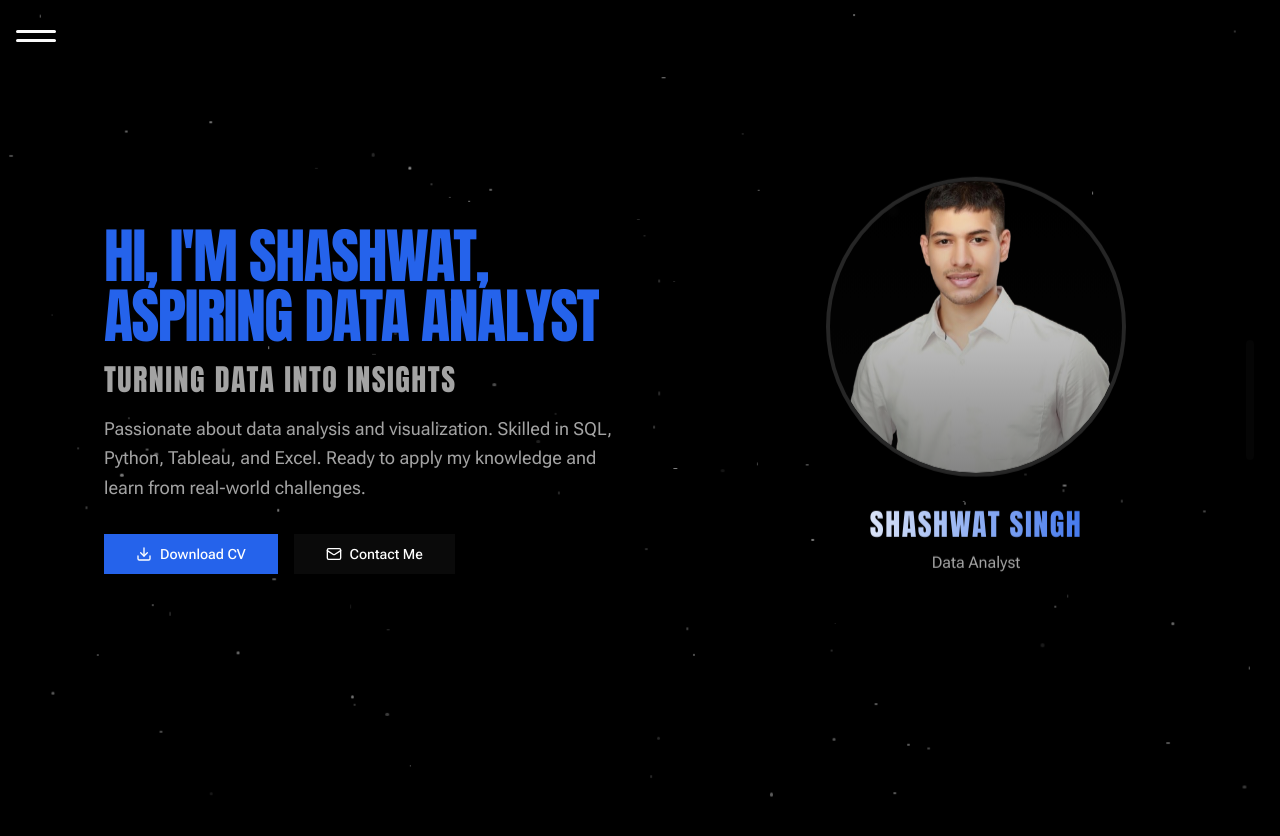
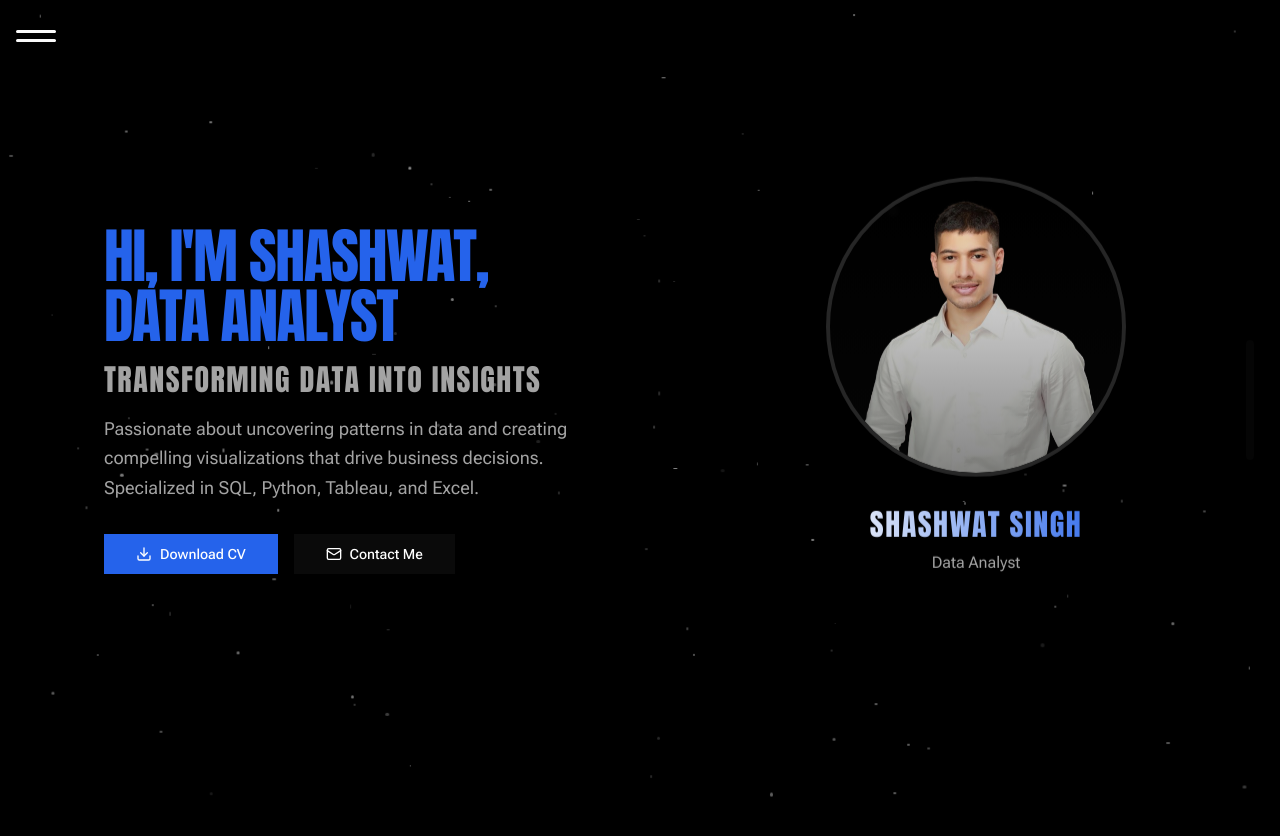
Before and after one commit to ShashwatAnalyst/portfolio.1.0, a React (Vite) app: page / in a window 1280 px wide. Shown: the top 836 px of the page. Built offline with nearby package versions, Linux system fonts and the light colour scheme.

Commit message:
Organize profile image into public/images folder

```diff
--- a/src/components/about-section.tsx
+++ b/src/components/about-section.tsx
@@ -34,8 +34,8 @@ export function AboutSection() {
         <div className="text-center mb-16">
           <h2 className="text-3xl md:text-4xl heading-font mb-4">ABOUT ME</h2>
           <p className="text-muted-foreground text-[18.5px]  max-w-2xl mx-auto leading-relaxed">
-            With 3+ years of experience in data analysis, I specialize in transforming complex datasets
-            into clear, actionable insights that drive business growth and strategic decision-making.
+            A passionate Data Analyst with a strong foundation in data analysis and visualization.
+            I'm eager to apply my skills in transforming raw data into meaningful insights that drive business decisions.
           </p>
         </div>
 
@@ -63,23 +63,21 @@ export function AboutSection() {
               <div className="space-y-6 text-center  lg:text-left">
                 <h3 className="text-2xl text-[25px] font-[60] heading-font">MY JOURNEY</h3>
                 <p className="text-muted-foreground text-[18.5px] leading-relaxed">
-                  Started my career in data analysis with a passion for uncovering hidden patterns
-                  and insights. I've worked across various industries including finance, healthcare,
-                  and e-commerce, helping organizations make data-driven decisions.
+                  As a recent graduate, I'm excited to begin my journey in data analysis. I've developed a strong foundation in data manipulation,
+                  statistical analysis, and visualization through my academic projects and personal learning.
                 </p>
                 <p className="text-muted-foreground text-[18.5px] leading-relaxed">
-                  I believe that great data analysis is not just about technical skills, but also
-                  about understanding business context and communicating findings effectively to
-                  stakeholders at all levels.
+                  I'm passionate about learning and applying data analysis techniques to solve real-world problems.
+                  I believe in continuous learning and staying updated with the latest tools and technologies in the field.
                 </p>
               </div>
               <div className="space-y-4 text-center lg:text-left">
                 <h4 className="text-lg text-[25px] font-[60] heading-font">CORE COMPETENCIES</h4>
                 <div className="flex flex-wrap gap-2 justify-center lg:justify-start">
                   {[
-                    'Statistical Analysis', 'Data Mining', 'Predictive Modeling',
-                    'Data Cleaning', 'ETL Processes', 'Dashboard Development',
-                    'A/B Testing', 'Business Intelligence', 'Data Storytelling'
+                    'Data Analysis', 'SQL', 'Python', 'Tableau', 'Excel',
+                    'Data Visualization', 'Statistical Analysis', 'Data Cleaning',
+                    'Business Intelligence', 'Data Storytelling'
                   ].map((skill) => (
                     <Badge key={skill} variant="secondary" className="transition-colors hover:bg-primary hover:text-primary-foreground">
                       {skill}
--- a/src/components/hero-section.tsx
+++ b/src/components/hero-section.tsx
@@ -13,15 +13,15 @@ export function HeroSection() {
           <div className="space-y-4">
             <h1 className="text-4xl md:text-6xl heading-font tracking-tight">
               <span className="bg-blue-600 bg-clip-text text-transparent">
-                HI, I'M SHASHWAT,<br /> ASPIRING DATA ANALYST
+                HI, I'M SHASHWAT,<br /> DATA ANALYST
               </span>
             </h1>
             <h2 className="text-2xl md:text-3xl text-muted-foreground heading-font">
-              TURNING DATA INTO INSIGHTS
+              TRANSFORMING DATA INTO INSIGHTS
             </h2>
             <p className="text-lg text-muted-foreground text-[18.5px] max-w-lg mx-auto lg:mx-0 leading-relaxed">
-              Passionate about data analysis and visualization. Skilled in SQL, Python, Tableau, and Excel.
-              Ready to apply my knowledge and learn from real-world challenges.
+              Passionate about uncovering patterns in data and creating compelling visualizations
+              that drive business decisions. Specialized in SQL, Python, Tableau, and Excel.
             </p>
           </div>
 
@@ -51,9 +51,10 @@ export function HeroSection() {
 
             <div className="relative -right-[130px] top-[20px] h-[150px] w-[150px] lg:-right-[00px] md:-right-[20px] md:top-[40px] lg:w-[300px] lg:h-[300px] md:h-[150px] md:w-[150px] rounded-full overflow-hidden border-4 bor backdrop-blur-sm transform hover:scale-105 transition-all duration-500 hover:rotate-2 animate-float z-10 translate-x-[-50px] translate-y-[125px]">
               <img
-                src="RKS_0611_copy.png"
+                src="/images/profile.png"
                 alt="Profile"
-                className="w-full h-full object-cover rounded-full transition-transform duration-700 hover:scale-110"
+                className="w-full h-full object-contain rounded-full transition-transform duration-700 hover:scale-110"
+                style={{ objectPosition: 'center top' }}
               />
               <div className="absolute inset-0 bg-gradient-to-t from-background/50 to-transparent"></div>
             </div>
```
Also changed, not shown: public/images/profile.png (renamed from RKS_0611_copy.png).
